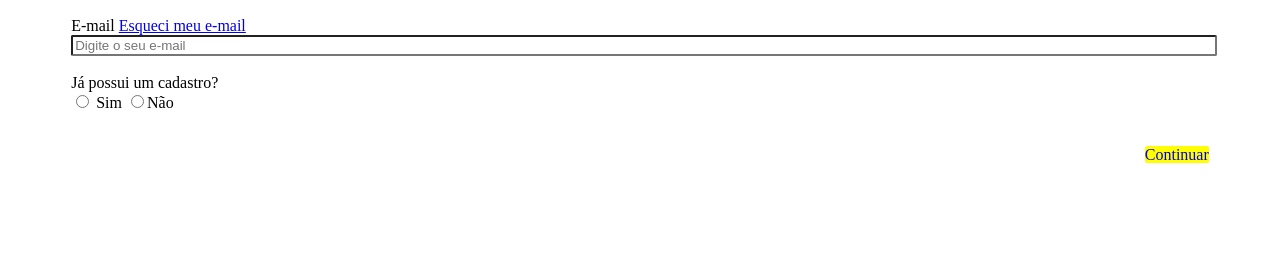
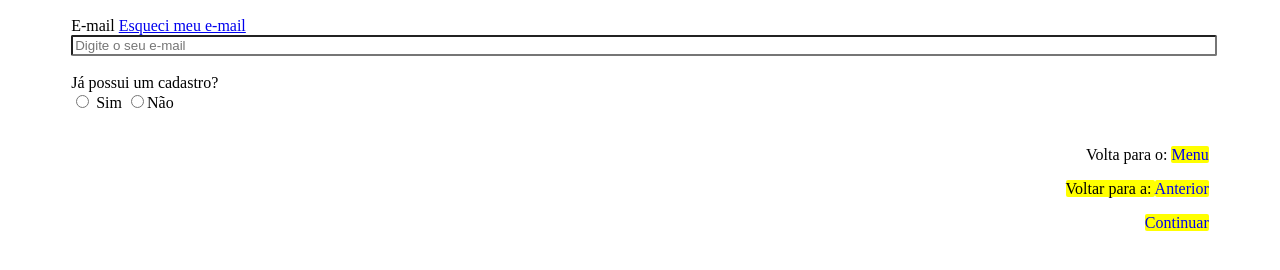
Before and after one commit to LuapabloSdA/segundapartedoprojeto, a plain HTML site: page index.html in a window 1280 px wide. Shown: the part 110-380 px from the top of the page. Drawn offline with Linux system fonts and the light colour scheme.

Commit message:
Update index.html

```diff
--- a/index.html
+++ b/index.html
@@ -50,6 +50,8 @@
 				<input type="radio"
 				<label>Não</label>
 				<br><br>
+		    		<p id="continuar"> Volta para o: <a href="https://luapablosda.github.io/trabalho/">Menu<a><p>
+				<p id="continuar"> Voltar para a: <a href="https://luapablosda.github.io/trabalho/">Anterior<a><p>
 				<p id="continuar"><a href="#">Continuar</a></p>
 			</body>
 
```
